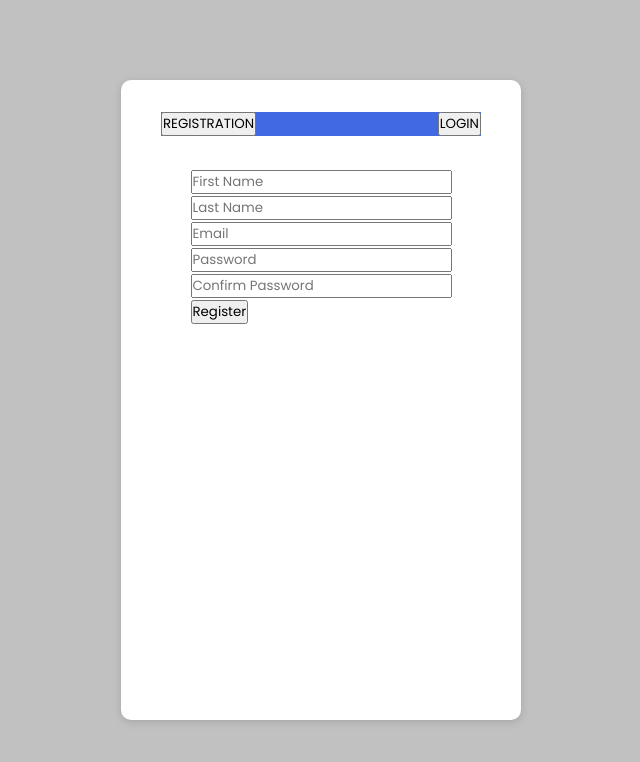
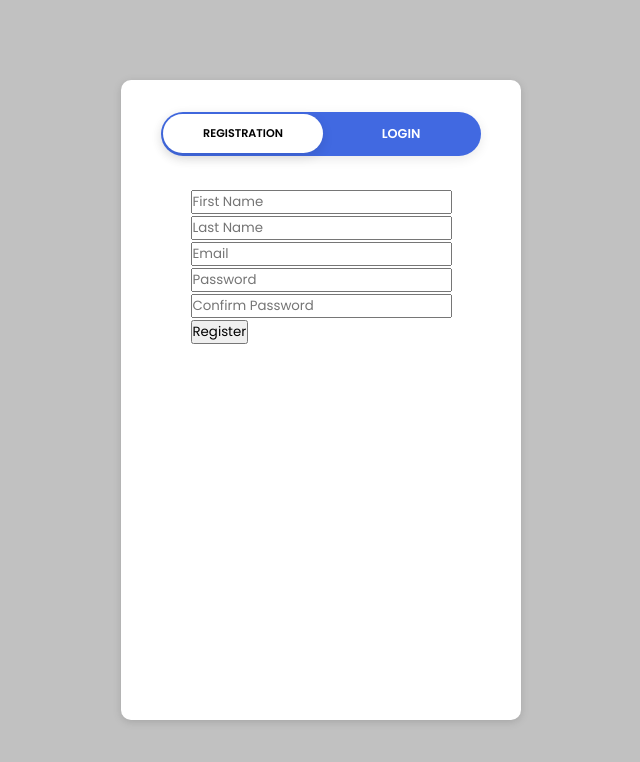
Before and after one commit to arbindhakal7/Toggle-Form, a plain HTML site: page index.html in a window 1280 px wide. Shown: the whole page, without its empty margins (319-959 px from the left). Drawn offline with Linux system fonts and the light colour scheme.

Commit message:
:lipstick: UI updated

```diff
--- a/styles.css
+++ b/styles.css
@@ -35,8 +35,33 @@
     display: flex;
     justify-content: space-between;
     position: relative;
+    border-radius: 50px;
+    box-shadow: rgba(0, 0, 0, 0.09) 0px 3px 12px;
+}
+
+.actionBtn{
+    padding: 1em;
+    width: 50%;
+    outline: none;
+    border: none;
+    background-color: transparent;
+    border-radius: 50px;
+    color: white;
+    font-size: 0.8em;
+    font-weight: 777;
+    cursor: pointer;
 }
 
 .moveBtn{
     position: absolute;
+    width: 50%;
+    height: 90%;
+    margin: 2px;
+    border: none;
+    outline: none;
+    border-radius: 50px;
+    background-color: white;
+    font-size: 0.7em;
+    font-weight: 777;
+    box-shadow: rgba(0, 0, 0, 0.1) 0px 4px 12px;
 }
```
